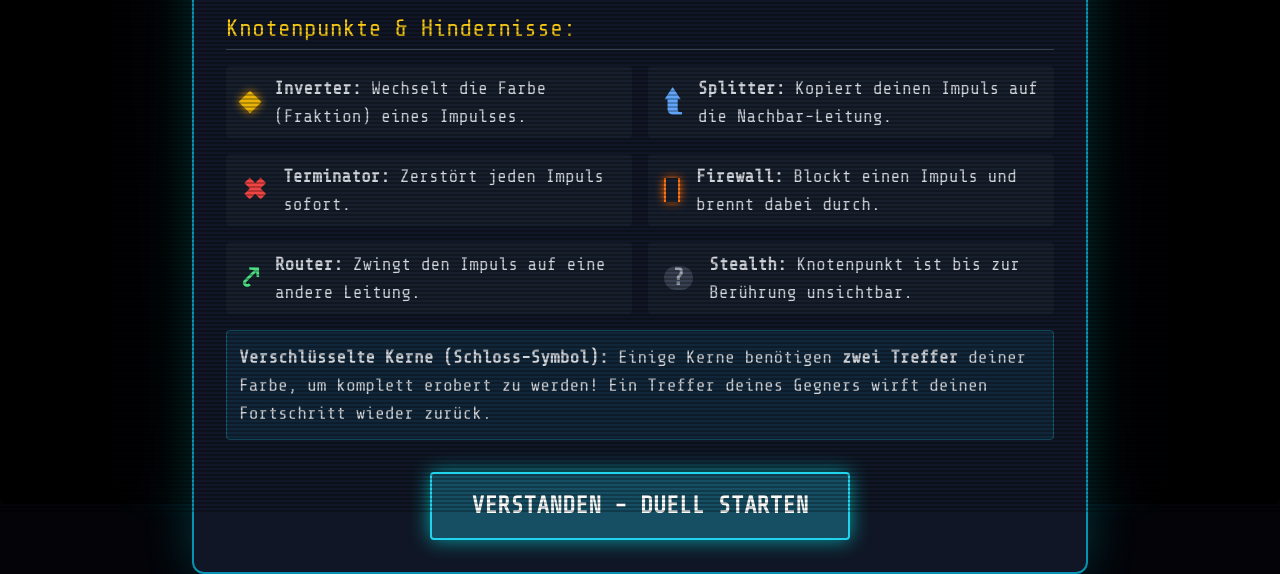
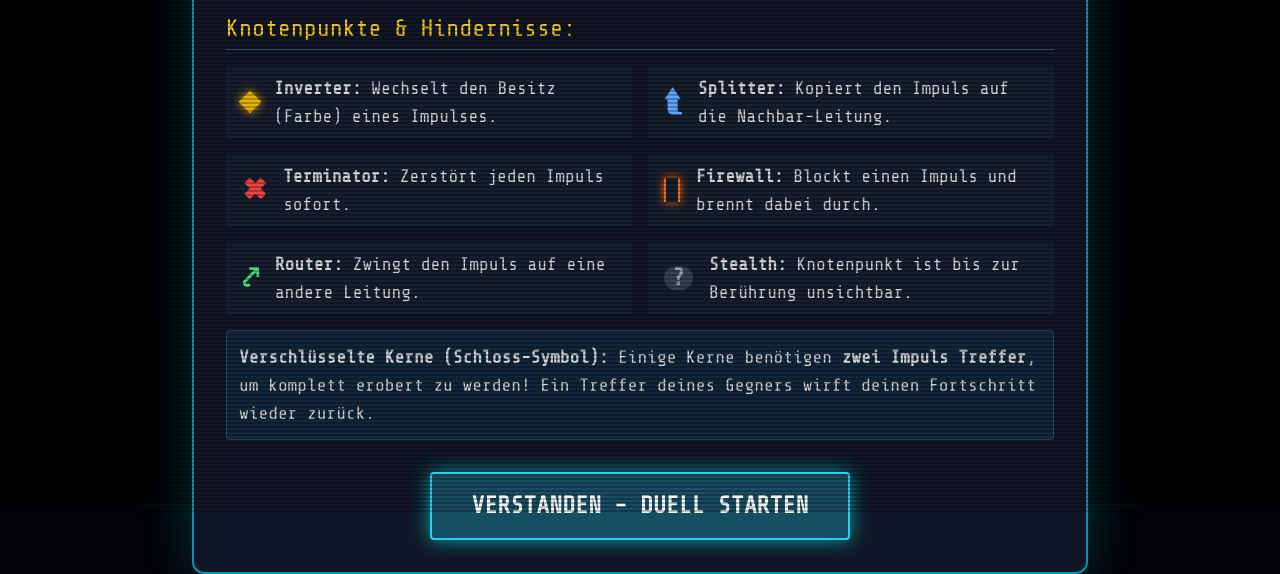
Before and after one commit to codekoch/hackduel, a plain HTML site: page index.html in a window 1280 px wide. Shown: the part 288-862 px from the top of the page. Drawn offline with nearby package versions, Linux system fonts and the light colour scheme.

Commit message:
Update index.html

```diff
--- a/index.html
+++ b/index.html
@@ -97,11 +97,11 @@
                     <div class="grid grid-cols-1 md:grid-cols-2 gap-4 mt-2">
                         <div class="flex items-center bg-gray-800/50 p-2 rounded">
                             <span class="w-4 h-4 bg-yellow-500 rotate-45 shrink-0 mx-2 shadow-[0_0_10px_#ffaa00]"></span>
-                            <span class="ml-2"><strong>Inverter:</strong> Wechselt die Farbe (Fraktion) eines Impulses.</span>
+                            <span class="ml-2"><strong>Inverter:</strong> Wechselt den Besitz (Farbe) eines Impulses.</span>
                         </div>
                         <div class="flex items-center bg-gray-800/50 p-2 rounded">
                             <span class="text-blue-400 font-bold text-3xl shrink-0 mx-2 leading-none">⮬</span>
-                            <span class="ml-2"><strong>Splitter:</strong> Kopiert deinen Impuls auf die Nachbar-Leitung.</span>
+                            <span class="ml-2"><strong>Splitter:</strong> Kopiert den Impuls auf die Nachbar-Leitung.</span>
                         </div>
                         <div class="flex items-center bg-gray-800/50 p-2 rounded">
                             <span class="text-red-500 font-bold text-3xl shrink-0 mx-2 leading-none">✖</span>
@@ -122,7 +122,7 @@
                     </div>
 
                     <div class="mt-4 p-3 border border-cyan-800 bg-cyan-900/30 rounded">
-                        <strong>Verschlüsselte Kerne (Schloss-Symbol):</strong> Einige Kerne benötigen <strong>zwei Treffer</strong> deiner Farbe, um komplett erobert zu werden! Ein Treffer deines Gegners wirft deinen Fortschritt wieder zurück.
+                        <strong>Verschlüsselte Kerne (Schloss-Symbol):</strong> Einige Kerne benötigen <strong>zwei Impuls Treffer</strong>, um komplett erobert zu werden! Ein Treffer deines Gegners wirft deinen Fortschritt wieder zurück.
                     </div>
                 </div>
                 <button onclick="closeTutorial()" class="mt-6 md:mt-8 px-6 py-3 md:px-10 md:py-4 bg-cyan-900 border-2 border-cyan-400 text-white hover:bg-cyan-400 hover:text-black transition-all text-xl md:text-2xl font-bold rounded shadow-[0_0_20px_rgba(0,255,255,0.6)]">
```
